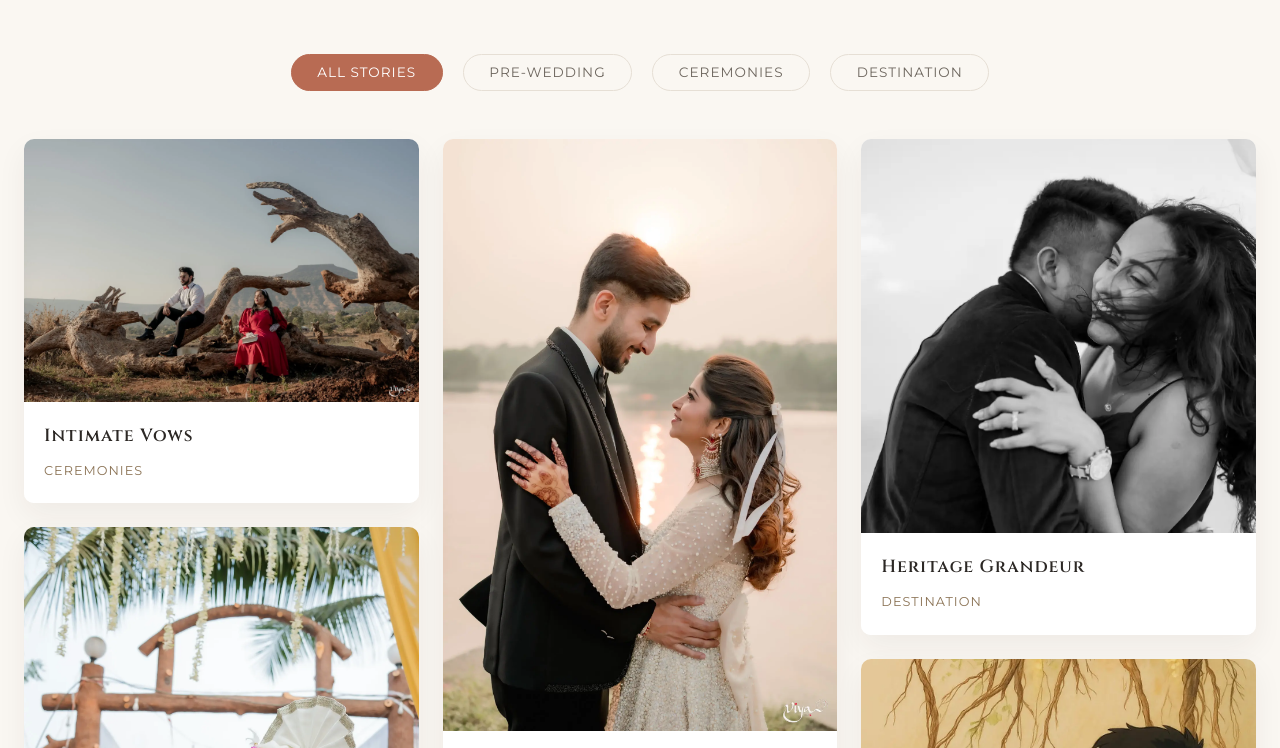
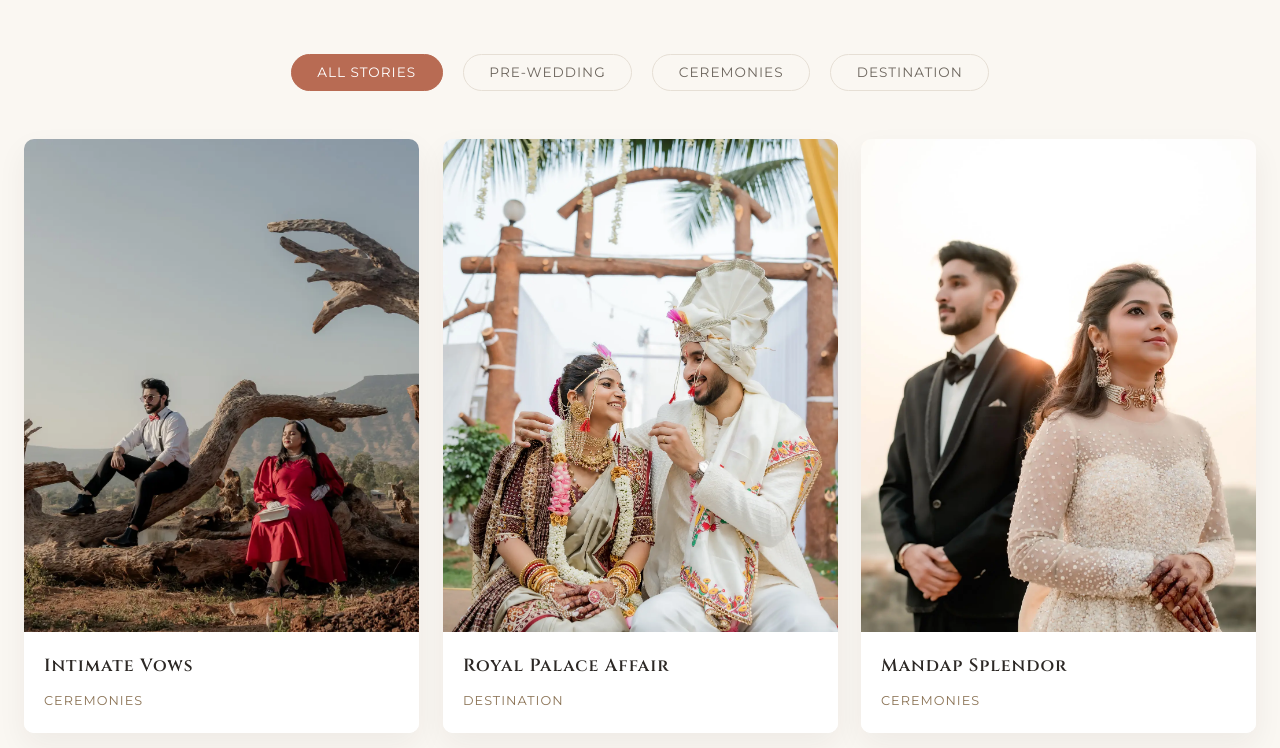
Before and after one commit to motiram944/Examples, a plain HTML site: page example2/gallery.html in a window 1280 px wide. Shown: the part 440-1188 px from the top of the page. Drawn offline with Linux system fonts and the light colour scheme; a web font is replaced by a local one.

Commit message:
Fix masonry image fluctuation in example2 with stable CSS Grid & locked aspect-ratio wrappers

```diff
--- a/example2/css/styles.css
+++ b/example2/css/styles.css
@@ -268,22 +268,25 @@ h1, h2, h3, h4, .font-serif {
   border-color: var(--accent-terracotta);
 }
 
-/* Masonry Columns */
+/* Masonry & Gallery Grid - Stable Layout */
 .masonry-grid {
-  column-count: 3;
-  column-gap: 1.5rem;
+  display: grid;
+  grid-template-columns: repeat(3, 1fr);
+  gap: 1.5rem;
+  align-items: start;
 }
 
 .masonry-item {
-  break-inside: avoid;
-  margin-bottom: 1.5rem;
   border-radius: 10px;
   overflow: hidden;
   background: var(--bg-card);
   box-shadow: var(--shadow-soft);
   position: relative;
   cursor: pointer;
-  transition: var(--transition);
+  transition: transform 0.35s ease, opacity 0.35s ease, box-shadow 0.35s ease;
+  backface-visibility: hidden;
+  transform: translateZ(0);
+  will-change: transform, opacity;
 }
 
 .masonry-item:hover {
@@ -291,11 +294,23 @@ h1, h2, h3, h4, .font-serif {
   box-shadow: var(--shadow-hover);
 }
 
+.masonry-img-wrapper {
+  width: 100%;
+  aspect-ratio: 4 / 5;
+  overflow: hidden;
+  background: var(--bg-sand-surface);
+}
+
 .masonry-img {
   width: 100%;
+  height: 100%;
   display: block;
   object-fit: cover;
-  transition: var(--transition);
+  transition: transform 0.5s cubic-bezier(0.25, 1, 0.5, 1);
+}
+
+.masonry-item:hover .masonry-img {
+  transform: scale(1.06);
 }
 
 .masonry-caption {
--- a/example2/gallery.html
+++ b/example2/gallery.html
@@ -49,84 +49,108 @@
 
       <div class="masonry-grid">
         <div class="masonry-item" data-category="ceremonies">
+          <div class="masonry-img-wrapper">
             <img src="assets/images/ex1.webp" alt="Wedding Vows" class="masonry-img">
+          </div>
           <div class="masonry-caption">
             <h3 class="masonry-title">Intimate Vows</h3>
             <span class="masonry-sub">Ceremonies</span>
           </div>
         </div>
         <div class="masonry-item" data-category="destination">
+          <div class="masonry-img-wrapper">
             <img src="assets/images/ex2.webp" alt="Palace Wedding" class="masonry-img">
+          </div>
           <div class="masonry-caption">
             <h3 class="masonry-title">Royal Palace Affair</h3>
             <span class="masonry-sub">Destination</span>
           </div>
         </div>
         <div class="masonry-item" data-category="ceremonies">
+          <div class="masonry-img-wrapper">
             <img src="assets/images/ex3.webp" alt="Mandap Detail" class="masonry-img">
+          </div>
           <div class="masonry-caption">
             <h3 class="masonry-title">Mandap Splendor</h3>
             <span class="masonry-sub">Ceremonies</span>
           </div>
         </div>
         <div class="masonry-item" data-category="destination">
+          <div class="masonry-img-wrapper">
             <img src="assets/images/ex4.webp" alt="Sunset Ocean" class="masonry-img">
+          </div>
           <div class="masonry-caption">
             <h3 class="masonry-title">Sunset Ocean Romance</h3>
             <span class="masonry-sub">Destination</span>
           </div>
         </div>
         <div class="masonry-item" data-category="prewedding">
+          <div class="masonry-img-wrapper">
             <img src="assets/images/ex5.webp" alt="Pre-wedding" class="masonry-img">
+          </div>
           <div class="masonry-caption">
             <h3 class="masonry-title">Editorial Portraiture</h3>
             <span class="masonry-sub">Pre-Wedding</span>
           </div>
         </div>
         <div class="masonry-item" data-category="ceremonies">
+          <div class="masonry-img-wrapper">
             <img src="assets/images/ex6.webp" alt="Sacred Rituals" class="masonry-img">
+          </div>
           <div class="masonry-caption">
             <h3 class="masonry-title">Sacred Moments</h3>
             <span class="masonry-sub">Ceremonies</span>
           </div>
         </div>
         <div class="masonry-item" data-category="destination">
+          <div class="masonry-img-wrapper">
             <img src="assets/images/ex8.webp" alt="Baraat" class="masonry-img">
+          </div>
           <div class="masonry-caption">
             <h3 class="masonry-title">Royal Baraat Procession</h3>
             <span class="masonry-sub">Destination</span>
           </div>
         </div>
         <div class="masonry-item" data-category="prewedding">
+          <div class="masonry-img-wrapper">
             <img src="assets/images/ex9.webp" alt="Romantic Couple" class="masonry-img">
+          </div>
           <div class="masonry-caption">
             <h3 class="masonry-title">Heartfelt Connection</h3>
             <span class="masonry-sub">Pre-Wedding</span>
           </div>
         </div>
         <div class="masonry-item" data-category="destination">
+          <div class="masonry-img-wrapper">
             <img src="assets/images/ex10.webp" alt="Heritage Palace" class="masonry-img">
+          </div>
           <div class="masonry-caption">
             <h3 class="masonry-title">Heritage Grandeur</h3>
             <span class="masonry-sub">Destination</span>
           </div>
         </div>
         <div class="masonry-item" data-category="prewedding">
+          <div class="masonry-img-wrapper">
             <img src="assets/images/ex11.webp" alt="Fashion Portrait" class="masonry-img">
+          </div>
           <div class="masonry-caption">
             <h3 class="masonry-title">Fashion Studio Couple</h3>
             <span class="masonry-sub">Pre-Wedding</span>
           </div>
         </div>
         <div class="masonry-item" data-category="ceremonies">
+          <div class="masonry-img-wrapper">
             <img src="assets/images/ex15.webp" alt="Sangeet Party" class="masonry-img">
+          </div>
           <div class="masonry-caption">
             <h3 class="masonry-title">Sangeet Night Energy</h3>
             <span class="masonry-sub">Ceremonies</span>
           </div>
         </div>
         <div class="masonry-item" data-category="destination">
+          <div class="masonry-img-wrapper">
             <img src="assets/images/ex17.webp" alt="Reception Entry" class="masonry-img">
+          </div>
           <div class="masonry-caption">
             <h3 class="masonry-title">Grand Reception</h3>
             <span class="masonry-sub">Destination</span>
--- a/example2/js/app.js
+++ b/example2/js/app.js
@@ -1,5 +1,5 @@
 document.addEventListener('DOMContentLoaded', () => {
-  // Masonry Filter
+  // Masonry / Gallery Filter
   const filterTabs = document.querySelectorAll('.masonry-tab');
   const masonryItems = document.querySelectorAll('.masonry-item');
 
@@ -14,10 +14,12 @@ document.addEventListener('DOMContentLoaded', () => {
         const itemCat = item.getAttribute('data-category');
         if (category === 'all' || itemCat === category) {
           item.style.display = 'block';
-          setTimeout(() => item.style.opacity = '1', 50);
+          item.style.opacity = '1';
+          item.style.transform = 'scale(1)';
         } else {
           item.style.opacity = '0';
-          setTimeout(() => item.style.display = 'none', 300);
+          item.style.transform = 'scale(0.95)';
+          item.style.display = 'none';
         }
       });
     });
```
Also changed, not shown: example2/index.html (+12 -0 lines). Lines whose indentation alone changed are shown as unchanged.
